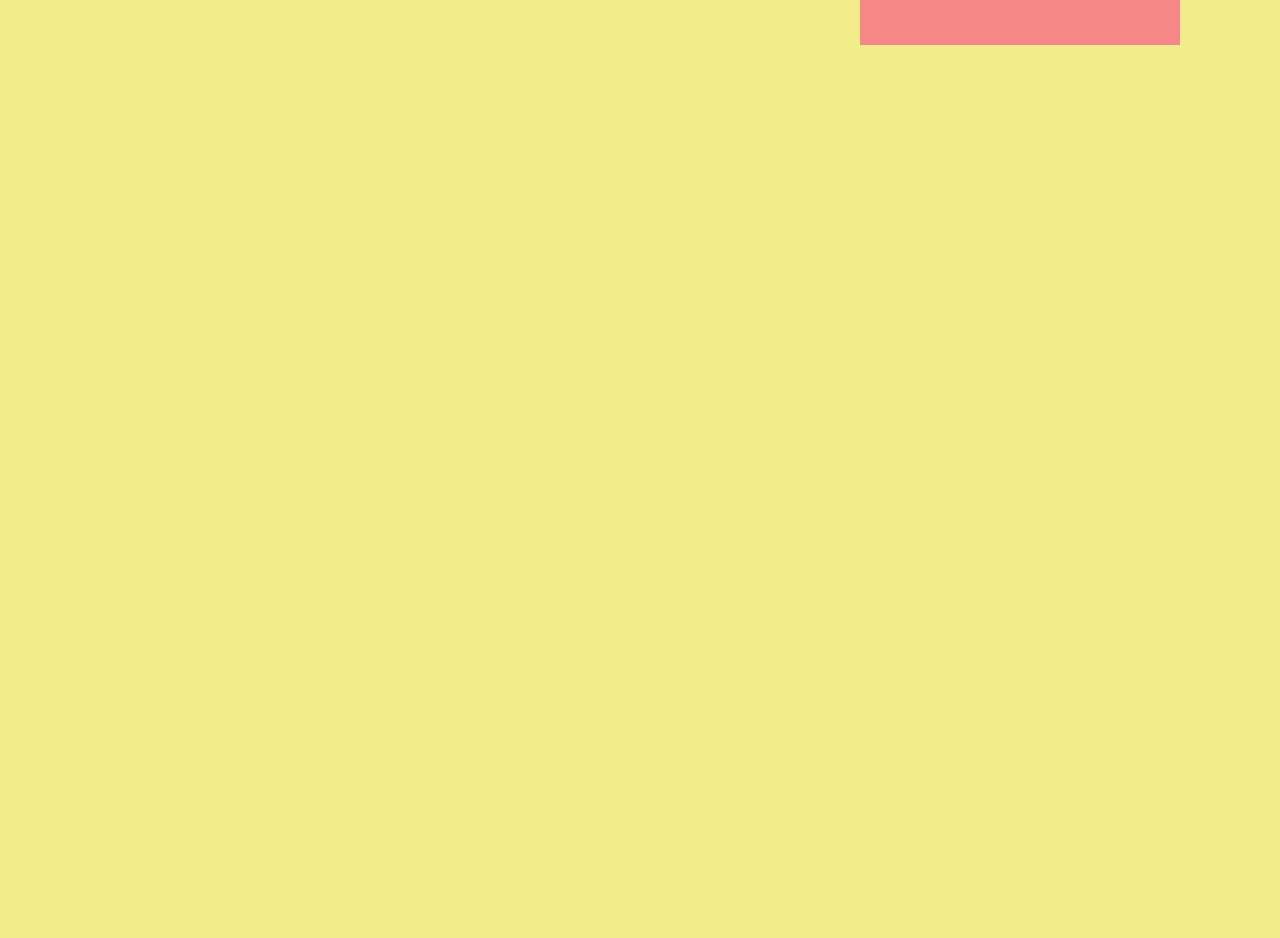
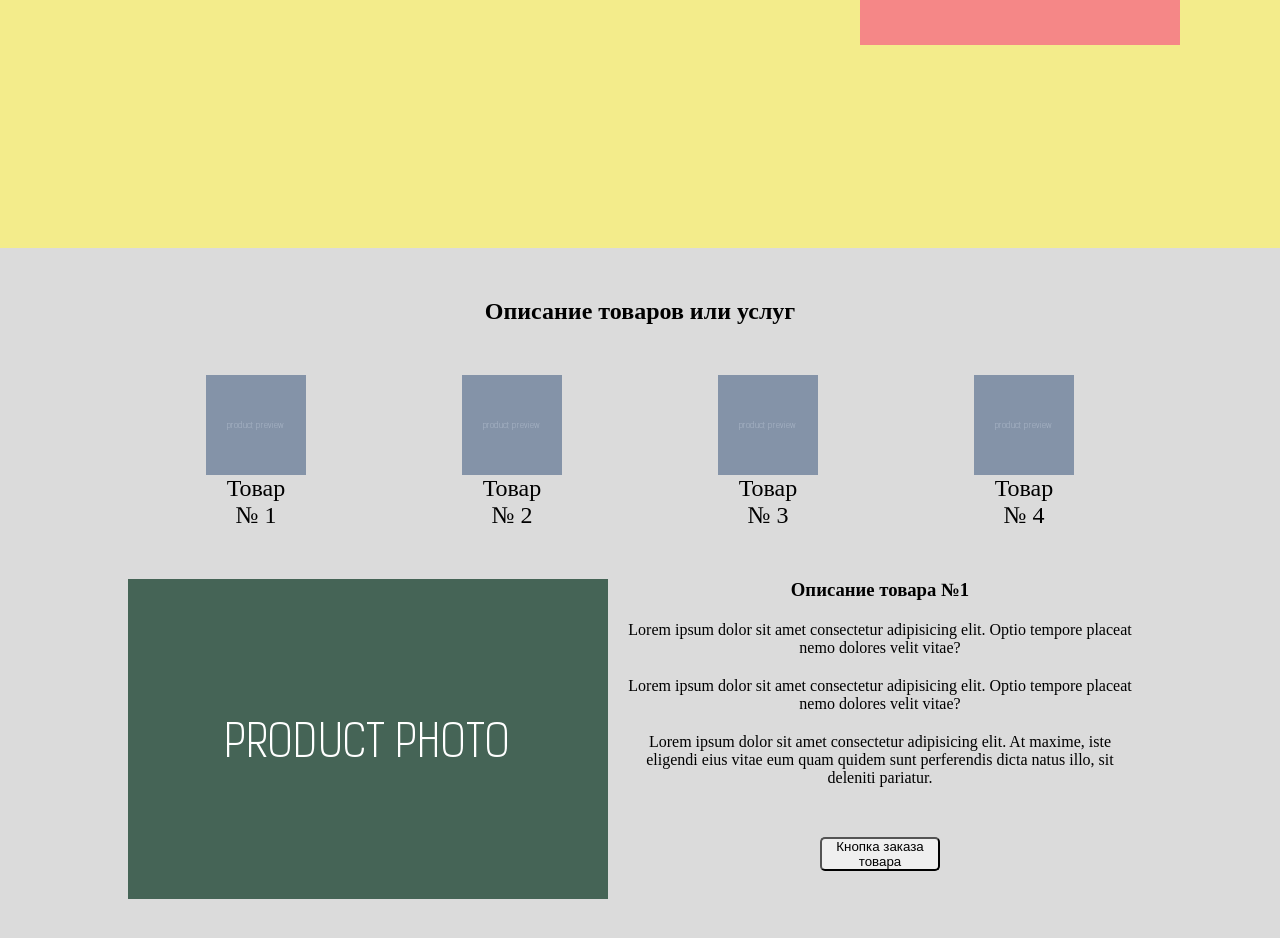
Before and after one commit to FluffyGlare/LeMakt, a website built with Parcel: page src/index.html in a window 1280 px wide. Shown: the part 552-1490 px from the top of the page. Before the commit the page ends 800 px from the top, so only its background shows below. Built offline with nearby package versions, Linux system fonts and the light colour scheme.

Commit message:
section complected

```diff
--- a/src/assets/css/style.css
+++ b/src/assets/css/style.css
@@ -62,7 +62,7 @@ a {
 
 /* main */
 main {
-    height: calc(100vh - 140px);
+    height: calc(100vh - 100px);
 
 }
 
@@ -127,3 +127,50 @@ main {
     margin-top: -4rem;
     margin-left: 1.8rem;
 }
+
+/* section */
+.products {
+    height: 100vh;
+    background: #dbdbdb;
+}
+
+.section_header h2 {
+   padding: 50px;
+}
+
+.slider {
+    display: flex;
+    justify-content: space-around;
+    width: 80%;
+    margin: auto;
+}
+
+.slider-preview {
+    display: flex;
+    flex-direction: column;
+}
+
+.slider-content{
+   width: 80%;
+   margin: 50px auto;
+}
+
+.slider-content-block {
+    display: none;
+    justify-content: space-around;
+}
+
+.active {
+    display: flex;
+}
+
+.content-block-specification li {
+    position: relative;
+    margin: 20px;
+}
+
+.content-block-specification button {
+    width: 120px;
+    border-radius: 5px;
+    margin-top: 30px;
+}
--- a/src/index.html
+++ b/src/index.html
@@ -26,7 +26,7 @@
             <div class="col-header">
                 <div class="header-btn">
                     <button class="header-btn">
-                        Кнопка <br> вызова специалиста
+                        Кнопка <br> заказа товара
                     </button>
                 </div>
             </div>
@@ -104,6 +104,93 @@
         </div>
     </main>
 
+    <!-- section -->
+
+    <section class="products">
+        <div class="section_header">
+            <h2>Описание товаров или услуг</h2>
+        </div>
+
+        <!-- slider -->
+
+        <div class="slider">
+            <div class="slider-preview">
+              <img src="../src/assets/img/slider/product.png" alt="#">
+              <a class="tree_link">Товар <br>№ 1</a>
+            </div>
+            <div class="slider-preview" >
+              <img src="../src/assets/img/slider/product.png" alt="#">
+              <a class="aluminum_link">Товар <br>№ 2</a>
+            </div>
+            <div class="slider-preview" >
+              <img src="../src/assets/img/slider/product.png" alt="#">
+              <a class="plastic_link">Товар <br>№ 3</a>
+            </div>
+            <div class="slider-preview" >
+              <img src="../src/assets/img/slider/product.png" alt="#">
+              <a class="french_link">Товар <br>№ 4</a>
+            </div>
+          </div>
+
+          <!-- slider-content -->
+
+        <div class="slider-content">
+            <div class="slider-content-block active">
+                <img src="../src/assets/img/slider/product-photo.png" alt="">
+                <div class="content-block-specification">
+                    <h3>Описание товара №1</h3>
+                    <ul>
+                        <li>Lorem ipsum dolor sit amet consectetur adipisicing elit. Optio tempore placeat nemo dolores velit vitae?</li>
+                        <li>Lorem ipsum dolor sit amet consectetur adipisicing elit. Optio tempore placeat nemo dolores velit vitae?</li>
+                        <li>Lorem ipsum dolor sit amet consectetur adipisicing elit. At maxime, iste eligendi eius vitae eum quam quidem sunt perferendis dicta natus illo, sit deleniti pariatur.</li>
+                    </ul>
+                    <button>Кнопка заказа товара</button>
+                </div>
+            </div>
+
+            <div class="slider-content-block">
+                <img src="../src/assets/img/slider/product-photo.png" alt="">
+                <div class="content-block-specification">
+                    <h3>Описание товара №2</h3>
+                    <ul>
+                        <li>Lorem ipsum dolor sit amet consectetur adipisicing elit. Optio tempore placeat nemo dolores velit vitae?</li>
+                        <li>Lorem ipsum dolor sit amet consectetur adipisicing elit. Optio tempore placeat nemo dolores velit vitae?</li>
+                        <li>Lorem ipsum dolor sit amet consectetur adipisicing elit. At maxime, iste eligendi eius vitae eum quam quidem sunt perferendis dicta natus illo, sit deleniti pariatur.</li>
+                    </ul>
+                    <button>Кнопка заказа товара</button>
+                </div>
+            </div>
+
+            <div class="slider-content-block">
+                <img src="../src/assets/img/slider/product-photo.png" alt="">
+                <div class="content-block-specification">
+                    <h3>Описание товара №3</h3>
+                    <ul>
+                        <li>Lorem ipsum dolor sit amet consectetur adipisicing elit. Optio tempore placeat nemo dolores velit vitae?</li>
+                        <li>Lorem ipsum dolor sit amet consectetur adipisicing elit. Optio tempore placeat nemo dolores velit vitae?</li>
+                        <li>Lorem ipsum dolor sit amet consectetur adipisicing elit. At maxime, iste eligendi eius vitae eum quam quidem sunt perferendis dicta natus illo, sit deleniti pariatur.</li>
+                    </ul>
+                    <button>Кнопка заказа товара</button>
+                </div>
+            </div>
+
+            <div class="slider-content-block">
+                <img src="../src/assets/img/slider/product-photo.png" alt="">
+                <div class="content-block-specification">
+                    <h3>Описание товара №4</h3>
+                    <ul>
+                        <li>Lorem ipsum dolor sit amet consectetur adipisicing elit. Optio tempore placeat nemo dolores velit vitae?</li>
+                        <li>Lorem ipsum dolor sit amet consectetur adipisicing elit. Optio tempore placeat nemo dolores velit vitae?</li>
+                        <li>Lorem ipsum dolor sit amet consectetur adipisicing elit. At maxime, iste eligendi eius vitae eum quam quidem sunt perferendis dicta natus illo, sit deleniti pariatur.</li>
+                    </ul>
+                    <button>Кнопка заказа товара</button>
+                </div>
+            </div>
+
+
+        </div>
+    </section>
+
 
 
 
```
Also changed, not shown: src/assets/img/slider/product-photo.png (added), src/assets/img/slider/product.png (added).
